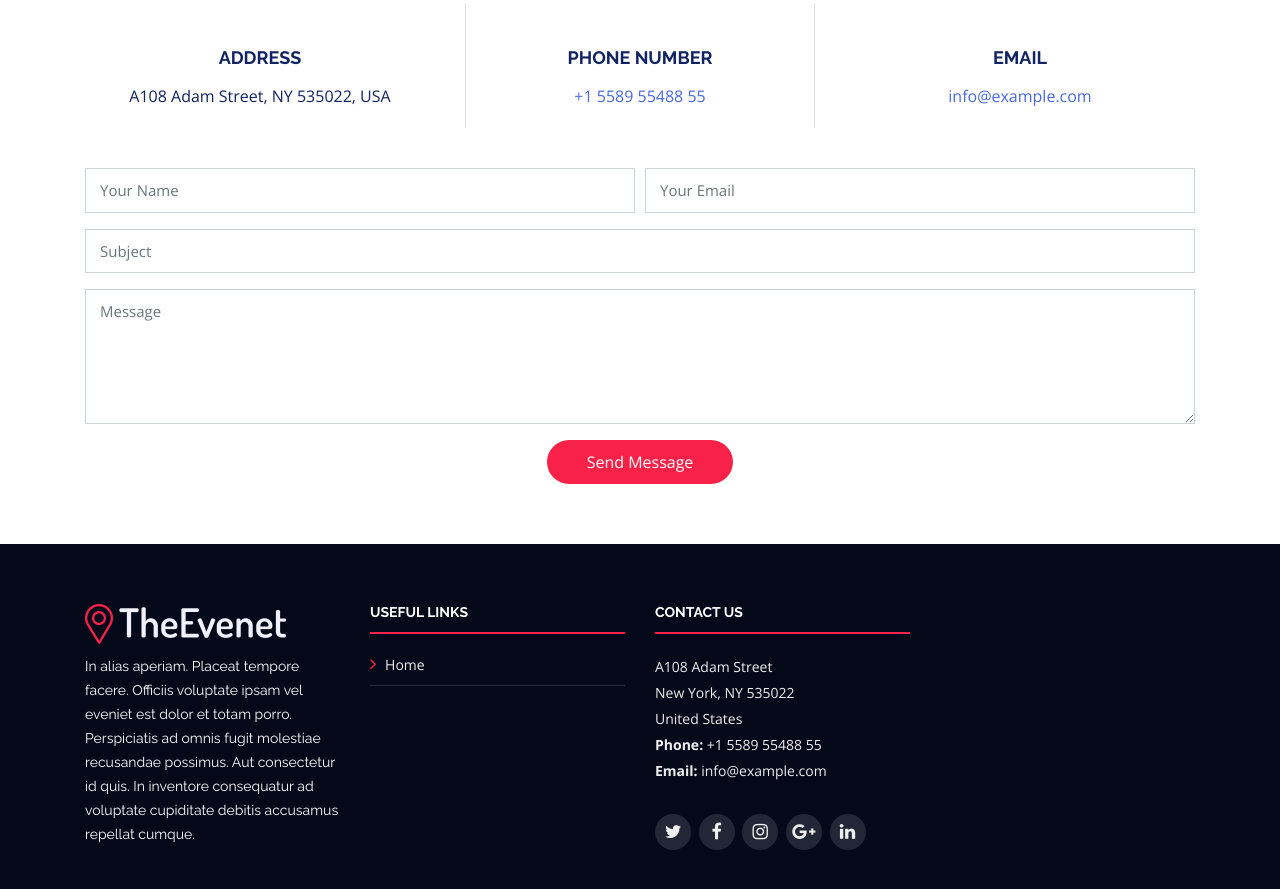
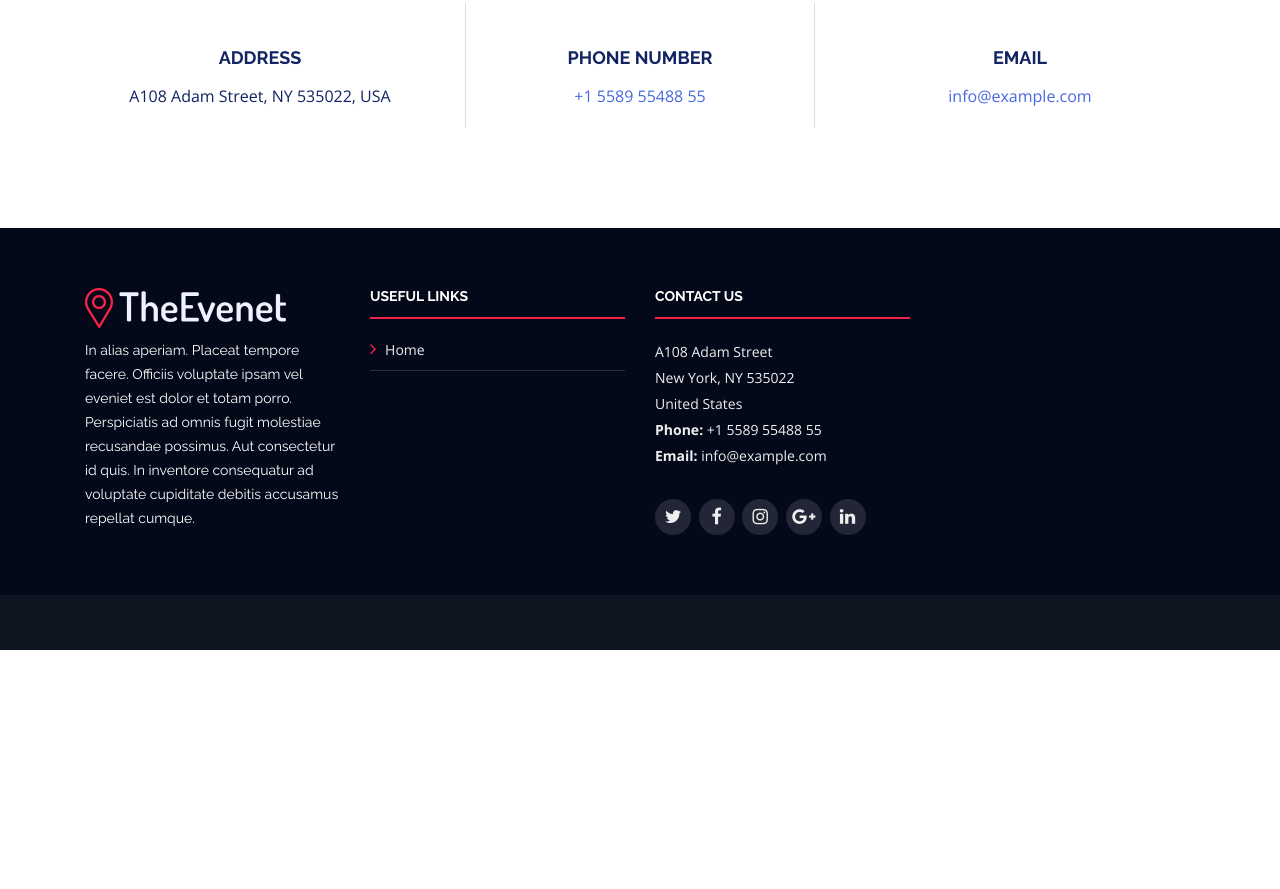
Before and after one commit to guptapranav4299/event-registration, a plain HTML site: page index.html in a window 1280 px wide. Shown: the part 4301-5190 px from the top of the page. After the commit the page ends 4951 px from the top, so only its background shows below. Drawn offline with nearby package versions, Linux system fonts and the light colour scheme.

```diff
--- a/index.html
+++ b/index.html
@@ -659,33 +659,7 @@
           </div>
 
         </div>
-
-        <div class="form">
-          <div id="sendmessage">Your message has been sent. Thank you!</div>
-          <div id="errormessage"></div>
-          <form action="" method="post" role="form" class="contactForm">
-            <div class="form-row">
-              <div class="form-group col-md-6">
-                <input type="text" name="name" class="form-control" id="name" placeholder="Your Name" data-rule="minlen:4" data-msg="Please enter at least 4 chars" />
-                <div class="validation"></div>
-              </div>
-              <div class="form-group col-md-6">
-                <input type="email" class="form-control" name="email" id="email" placeholder="Your Email" data-rule="email" data-msg="Please enter a valid email" />
-                <div class="validation"></div>
-              </div>
-            </div>
-            <div class="form-group">
-              <input type="text" class="form-control" name="subject" id="subject" placeholder="Subject" data-rule="minlen:4" data-msg="Please enter at least 8 chars of subject" />
-              <div class="validation"></div>
-            </div>
-            <div class="form-group">
-              <textarea class="form-control" name="message" rows="5" data-rule="required" data-msg="Please write something for us" placeholder="Message"></textarea>
-              <div class="validation"></div>
-            </div>
-            <div class="text-center"><button type="submit">Send Message</button></div>
-          </form>
         </div>
-
       </div>
     </section><!-- #contact -->
 
```
